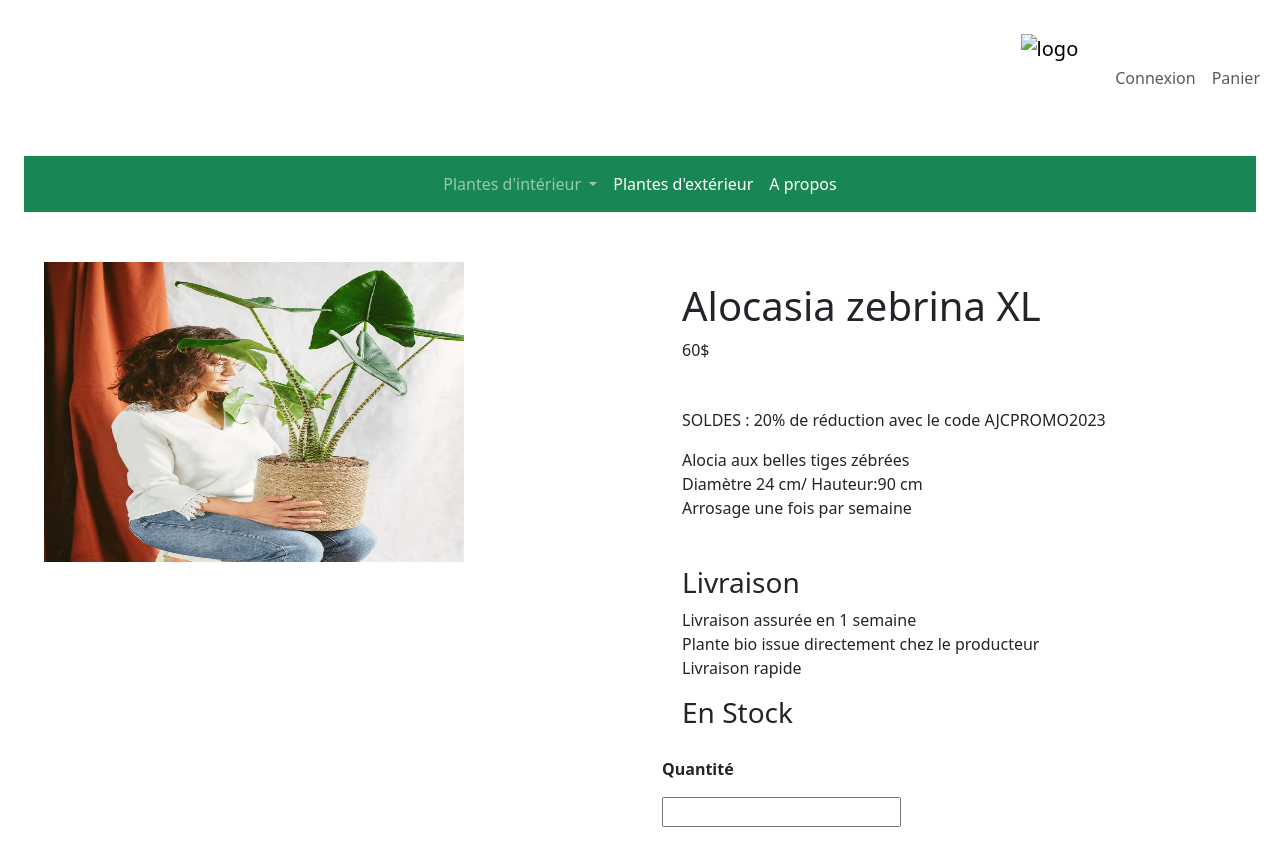
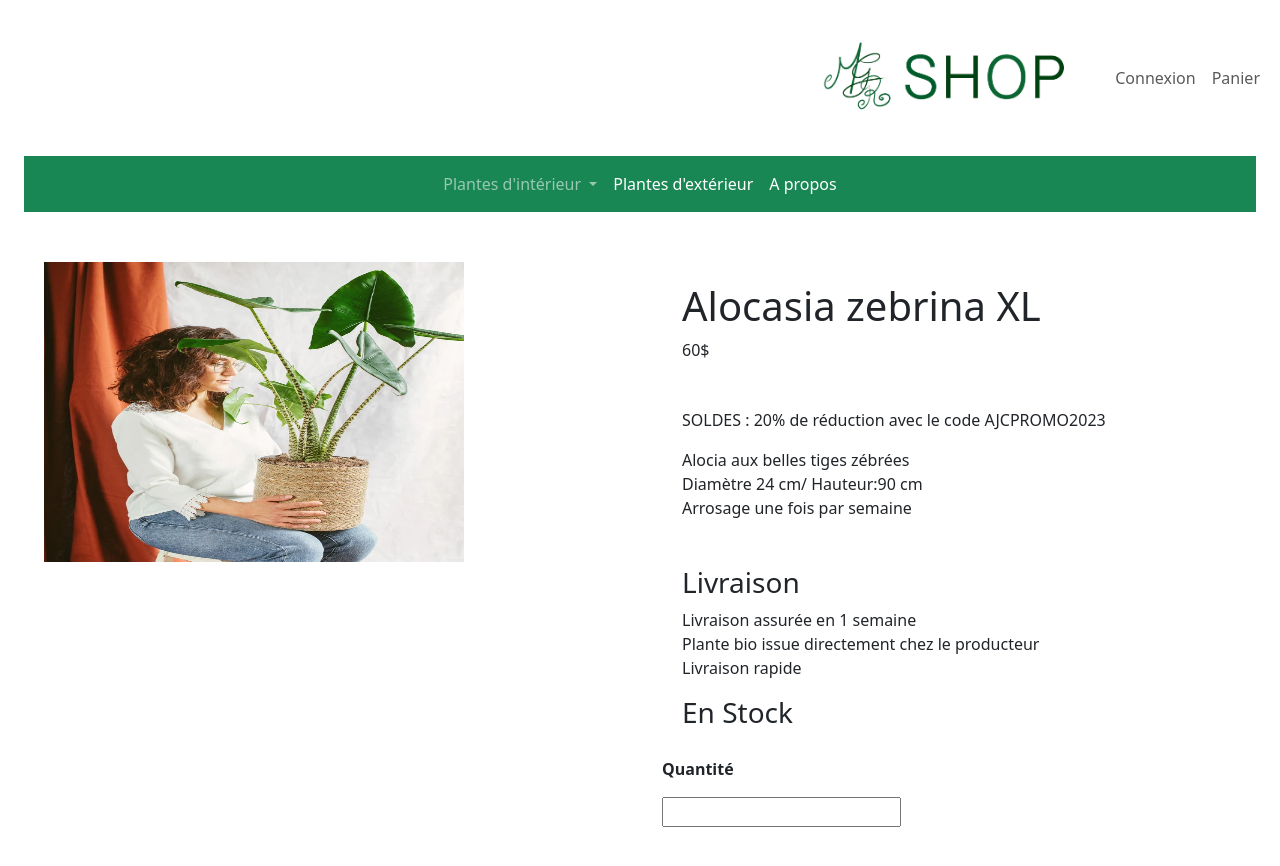
Before and after one commit to Ldeeprenard/Projet-Bootstrap, a plain HTML site: page Pages/article1.html in a window 1280 px wide. Drawn offline with nearby package versions, Linux system fonts and the light colour scheme; files that its build step writes are made by us from their sources.

Commit message:
Modification

```diff
--- a/Pages/article1.html
+++ b/Pages/article1.html
@@ -14,7 +14,7 @@
     <div class="container-fluid">
         <nav class="navbar navbar-expand-sm justify-content-end">
 
-            <img src="..\images\logo.jpg" onclick="window.location.href = '../Accueil.html';" height =100px class="navbar-brand btn" alt="logo" >
+            <img src="..\images\logo.png" onclick="window.location.href = '../Accueil.html';" height =100px class="navbar-brand btn" alt="logo" >
 
             <ul class="navbar-nav ">
 
```
